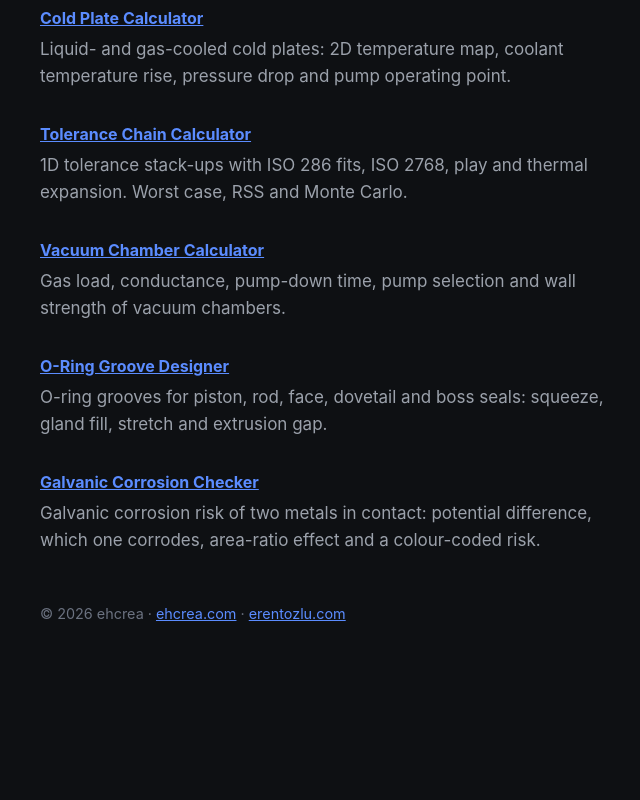
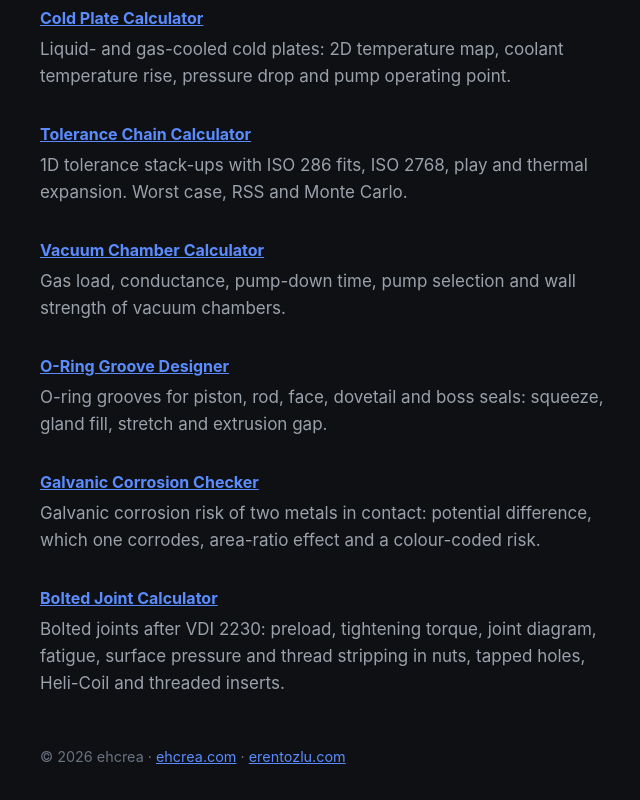
Before and after one commit to ehcrea/ehcrea.github.io, a plain HTML site: page index.html in a window 1280 px wide. Shown: the part 332-1132 px from the top of the page, without its empty margins (312-952 px from the left). Before the commit the page ends 1021 px from the top, so only its background shows below. Drawn offline with Linux system fonts and the light colour scheme.

Commit message:
List the bolted joint calculator
Co-Authored-By: Claude Opus 5.5 <noreply@anthropic.com>

```diff
--- a/index.html
+++ b/index.html
@@ -5,7 +5,7 @@
   <meta name="viewport" content="width=device-width, initial-scale=1">
   <meta name="google-site-verification" content="inCH0q563MDJwTen7QnGx7Uswbz2uBvgWTgQ66w52l8" />
   <title>ehcrea · free engineering calculators</title>
-  <meta name="description" content="Free browser-based engineering calculators by ehcrea: precision flexures and beams, cold plates, tolerance stack-ups, O-ring grooves, vacuum chambers and galvanic corrosion.">
+  <meta name="description" content="Free browser-based engineering calculators by ehcrea: precision flexures and beams, cold plates, tolerance stack-ups, O-ring grooves, vacuum chambers, galvanic corrosion and bolted joints.">
   <link rel="canonical" href="https://tools.ehcrea.com/">
   <style>
     body { margin: 0; background: #0E1013; color: #9BA1AB; font: 17px/1.6 Inter, system-ui, -apple-system, sans-serif; }
@@ -41,6 +41,9 @@
   <h2><a href="https://ehcrea.github.io/galvanic-corrosion-checker/">Galvanic Corrosion Checker</a></h2>
   <p>Galvanic corrosion risk of two metals in contact: potential difference, which one corrodes, area-ratio effect and a colour-coded risk.</p>
 
+  <h2><a href="https://ehcrea.github.io/bolted-joint-calculator/">Bolted Joint Calculator</a></h2>
+  <p>Bolted joints after VDI 2230: preload, tightening torque, joint diagram, fatigue, surface pressure and thread stripping in nuts, tapped holes, Heli-Coil and threaded inserts.</p>
+
   <footer>© 2026 ehcrea · <a href="https://ehcrea.com">ehcrea.com</a> · <a href="https://erentozlu.com">erentozlu.com</a></footer>
 </main>
 </body>
```
Also changed, not shown: robots.txt.
